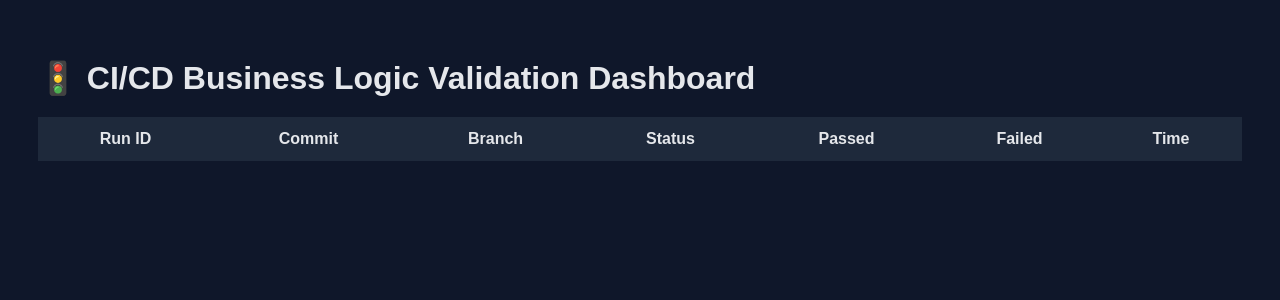
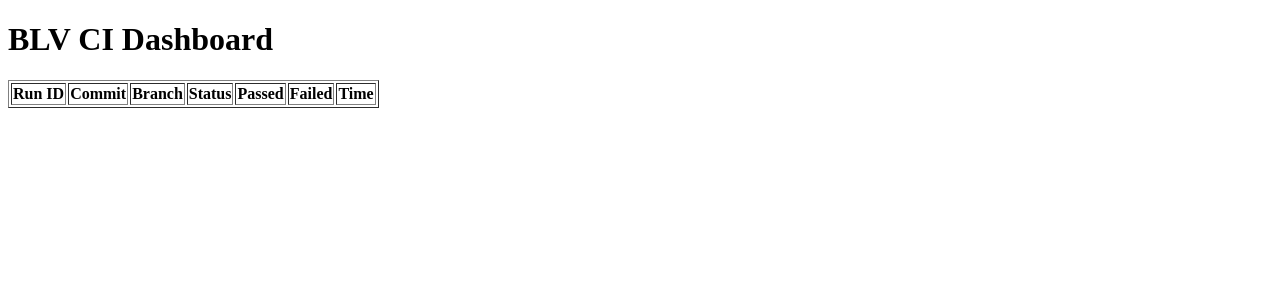
Before and after one commit to sanidhya253/BLV-automation, a Flask app: page /dashboard in a window 1280 px wide. Shown: the top 300 px of the page. Run offline with Flask 3, Linux system fonts and the light colour scheme; data that the repository does not hold is empty; some libraries are stand-ins or nearby versions.

Commit message:
Update dashboard.html

```diff
--- a/ci_dashboard_backend/templates/dashboard.html
+++ b/ci_dashboard_backend/templates/dashboard.html
@@ -1,46 +1,12 @@
 <!DOCTYPE html>
-<html lang="en">
+<html>
 <head>
-    <meta charset="UTF-8">
-    <title>CI/CD Business Logic Dashboard</title>
-    <style>
-        body {
-            font-family: Arial, sans-serif;
-            background: #0f172a;
-            color: #e5e7eb;
-            padding: 30px;
-        }
-        h1 {
-            margin-bottom: 20px;
-        }
-        table {
-            width: 100%;
-            border-collapse: collapse;
-            background: #020617;
-        }
-        th, td {
-            padding: 12px;
-            border: 1px solid #1e293b;
-            text-align: center;
-        }
-        th {
-            background: #1e293b;
-        }
-        .PASS {
-            color: #22c55e;
-            font-weight: bold;
-        }
-        .FAIL {
-            color: #ef4444;
-            font-weight: bold;
-        }
-    </style>
+    <title>BLV CI Dashboard</title>
 </head>
 <body>
+    <h1>BLV CI Dashboard</h1>
 
-<h1>🚦 CI/CD Business Logic Validation Dashboard</h1>
-
-<table id="ciTable">
+    <table border="1">
         <thead>
             <tr>
                 <th>Run ID</th>
@@ -52,7 +18,7 @@
                 <th>Time</th>
             </tr>
         </thead>
-    <tbody></tbody>
+        <tbody id="rows"></tbody>
     </table>
 
     <script>
@@ -72,6 +38,5 @@
             })
             .catch(err => console.error(err));
     </script>
-
 </body>
 </html>
```
Lines whose indentation alone changed are shown as unchanged.
